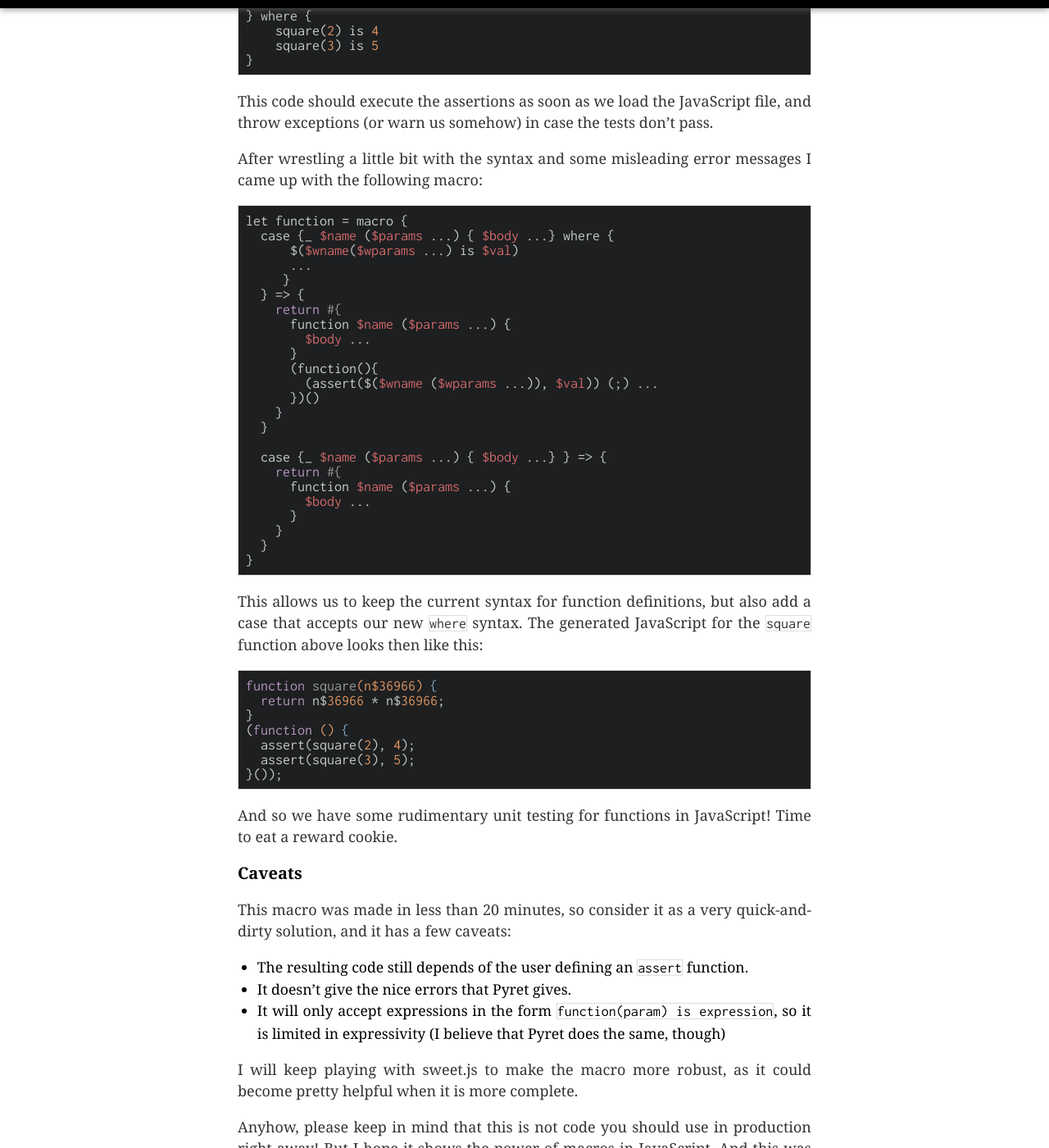
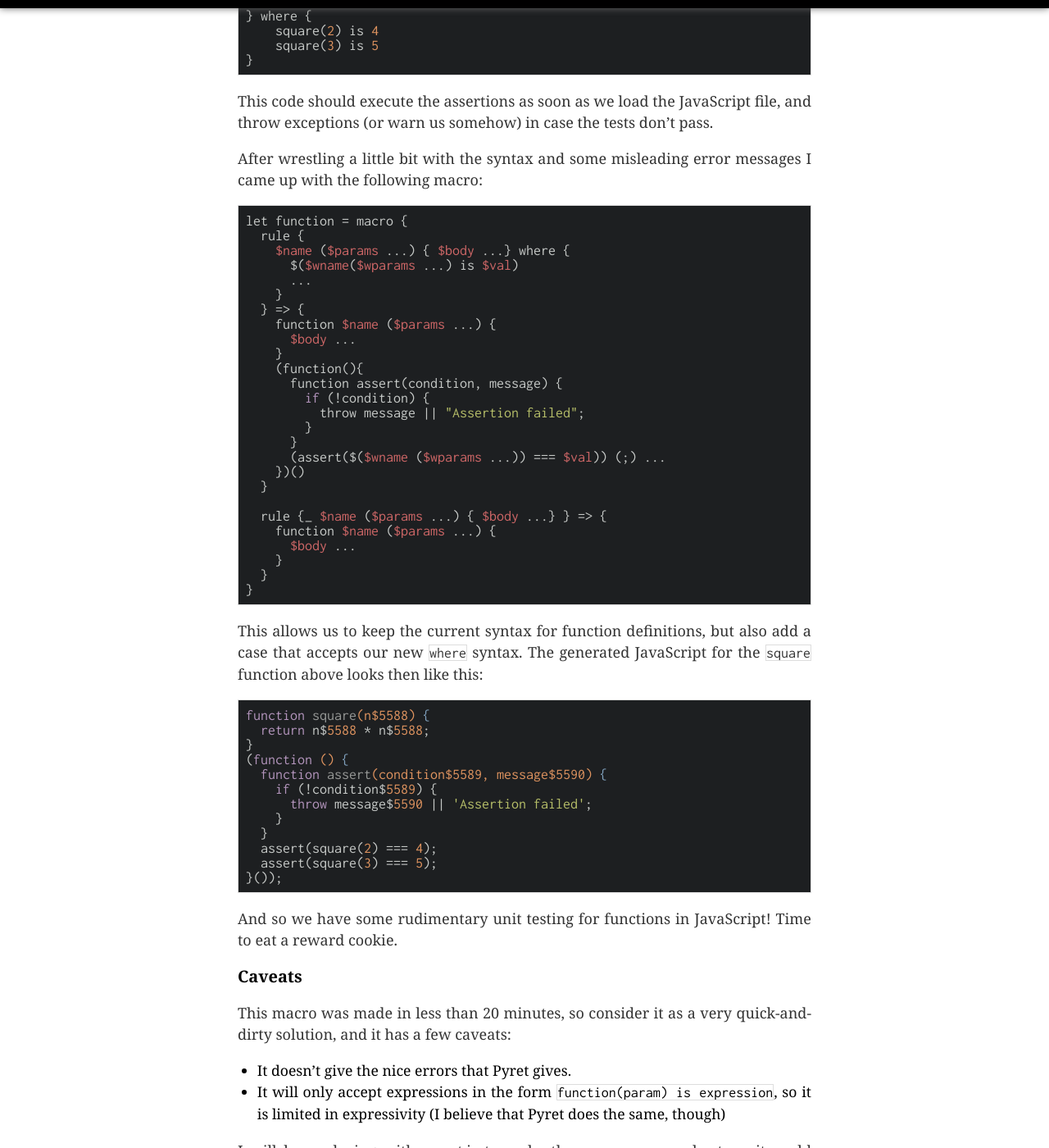
Before and after one commit to sergi/sergi.github.com, a Jekyll site: the page built from index.html, in a window 1280 px wide and 1400 px high, scrolled down 849 px. Shown: the whole window at 82% size. Built offline with Jekyll 4.4.1, drawn with Linux system fonts in a browser that asks for light colours; some web fonts are replaced; Markdown is read by kramdown in place of the engine named in the settings; a script that is not in the unit is left out; the list of posts is cut into pages by our own code; some of the changed text lies outside the part shown.

Commit message:
Update post based on Tim’s feedback

```diff
--- a/_posts/2013-11-09-extending-js-inline-unit-tests.md
+++ b/_posts/2013-11-09-extending-js-inline-unit-tests.md
@@ -48,26 +48,28 @@ After wrestling a little bit with the syntax and some misleading error messages
 I came up with the following macro:
 
     let function = macro {
-      case {_ $name ($params ...) { $body ...} where {
+      rule {
+        $name ($params ...) { $body ...} where {
           $($wname($wparams ...) is $val)
           ...
-         }
+        }
       } => {
-        return #{
-          function $name ($params ...) {
-            $body ...
+        function $name ($params ...) {
+          $body ...
+        }
+        (function(){
+          function assert(condition, message) {
+            if (!condition) {
+              throw message || "Assertion failed";
+            }
           }
-          (function(){
-            (assert($($wname ($wparams ...)), $val)) (;) ...
-          })()
-        }
+          (assert($($wname ($wparams ...)) === $val)) (;) ...
+        })()
       }
 
-      case {_ $name ($params ...) { $body ...} } => {
-        return #{
-          function $name ($params ...) {
-            $body ...
-          }
+      rule {_ $name ($params ...) { $body ...} } => {
+        function $name ($params ...) {
+          $body ...
         }
       }
     }
@@ -76,12 +78,17 @@ This allows us to keep the current syntax for function definitions, but also
 add a case that accepts our new `where` syntax. The generated JavaScript for the `square`
 function above looks then like this:
 
-    function square(n$36966) {
-      return n$36966 * n$36966;
+    function square(n$5588) {
+      return n$5588 * n$5588;
     }
     (function () {
-      assert(square(2), 4);
-      assert(square(3), 5);
+      function assert(condition$5589, message$5590) {
+        if (!condition$5589) {
+          throw message$5590 || 'Assertion failed';
+        }
+      }
+      assert(square(2) === 4);
+      assert(square(3) === 5);
     }());
 
 And so we have some rudimentary unit testing for functions in JavaScript! Time
@@ -92,8 +99,6 @@ to eat a reward cookie.
 This macro was made in less than 20 minutes, so consider it as a very
 quick-and-dirty solution, and it has a few caveats:
 
-* The resulting code still depends of the user defining an `assert`
-function.
 * It doesn't give the nice errors that Pyret gives.
 * It will only accept expressions in the form `function(param) is expression`,
 so it is limited in expressivity (I believe that Pyret does the same, though)
@@ -122,3 +127,9 @@ with such a cool project.
 P.S. Upon checking on Tim's Github projects I found out that he is actually
 working on a contract library for JavaScript,
 [contracts.js](https://github.com/disnet/contracts.js). Check it out!
+
+**Update:** Tim suggested to use `rule` instead of `case`, since our
+scenario doesn't need the complexity that `case` offers. He also suggested to
+provide the `assert` function inside the
+<abbr title="Immediately-Invoked Function Expression">IIFE</abbr>. I updated
+the code with these suggestions.
```
